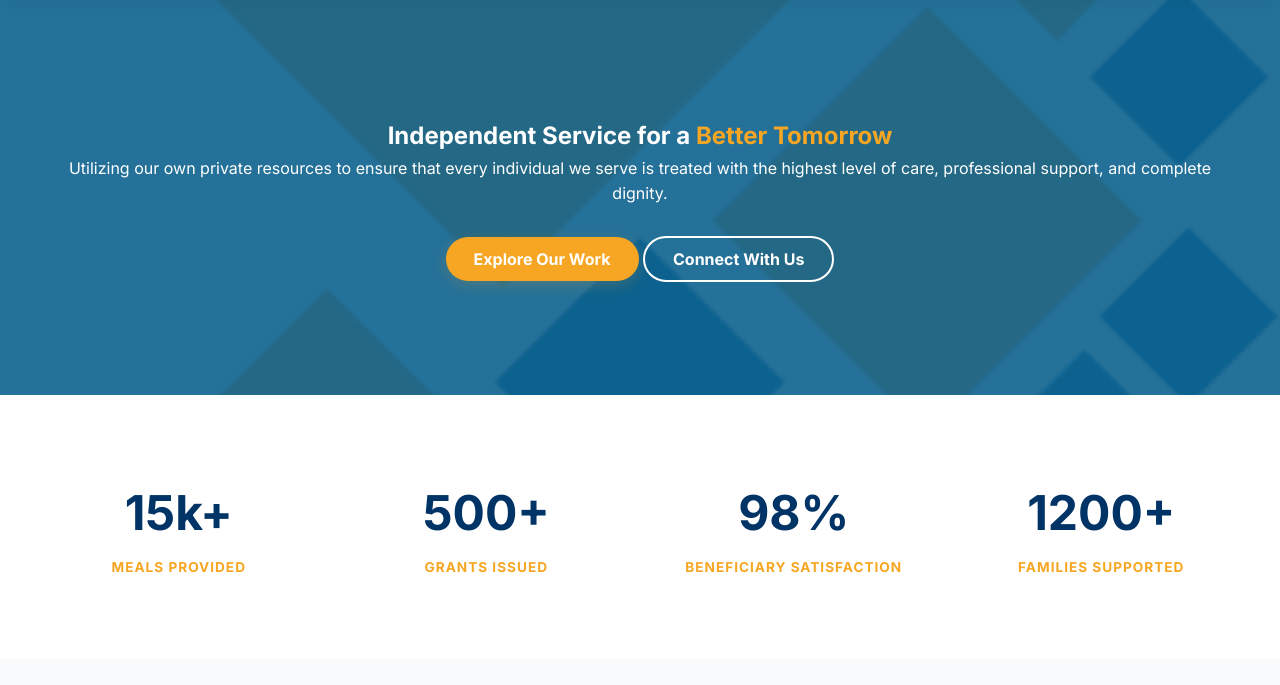
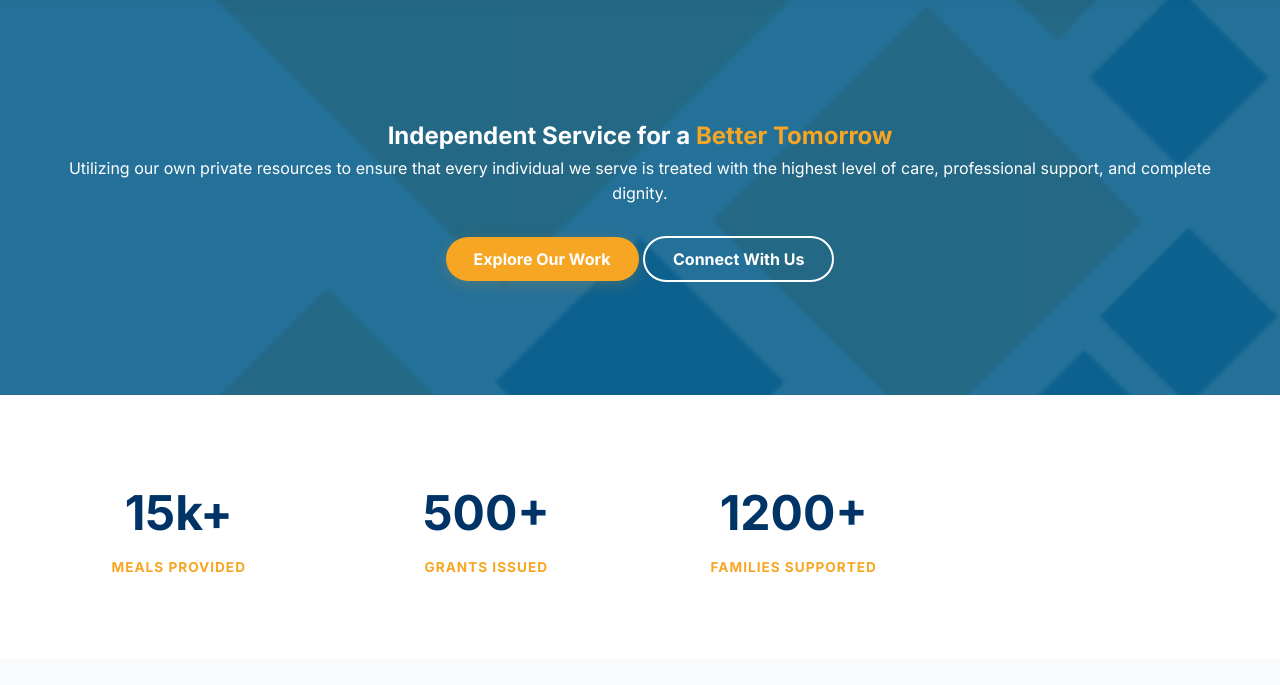
Before and after one commit to arbabit/hm, a plain HTML site: page index.html in a window 1280 px wide. Shown: the part 115-800 px from the top of the page. Drawn offline with Linux system fonts and the light colour scheme; files whose address does not match are found by name.

Commit message:
Update index.html

```diff
--- a/index.html
+++ b/index.html
@@ -90,10 +90,6 @@
         <div class="impact-item">
             <h2 class="impact-number">500+</h2>
             <p class="impact-label">Grants Issued</p>
-        </div>
-        <div class="impact-item">
-            <h2 class="impact-number">98%</h2>
-            <p class="impact-label">Beneficiary Satisfaction</p>
         </div>
         <div class="impact-item">
             <h2 class="impact-number">1200+</h2>
```
